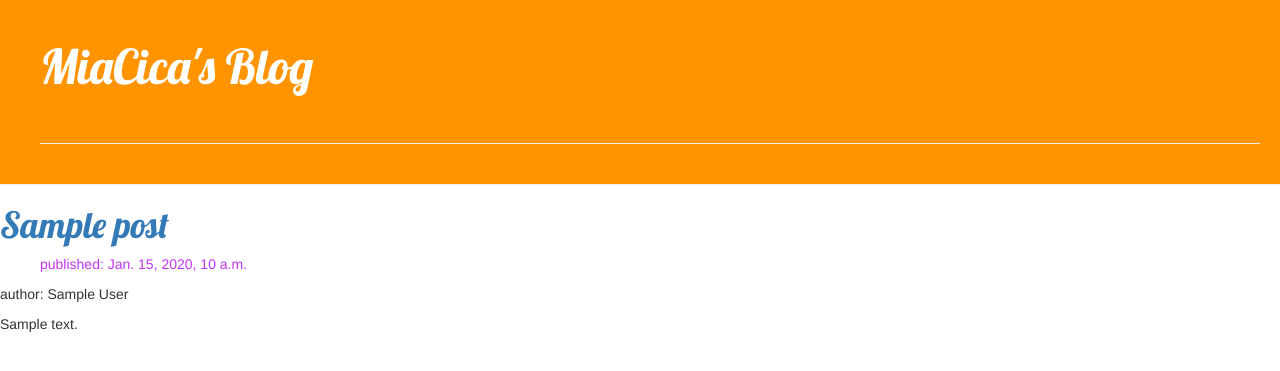
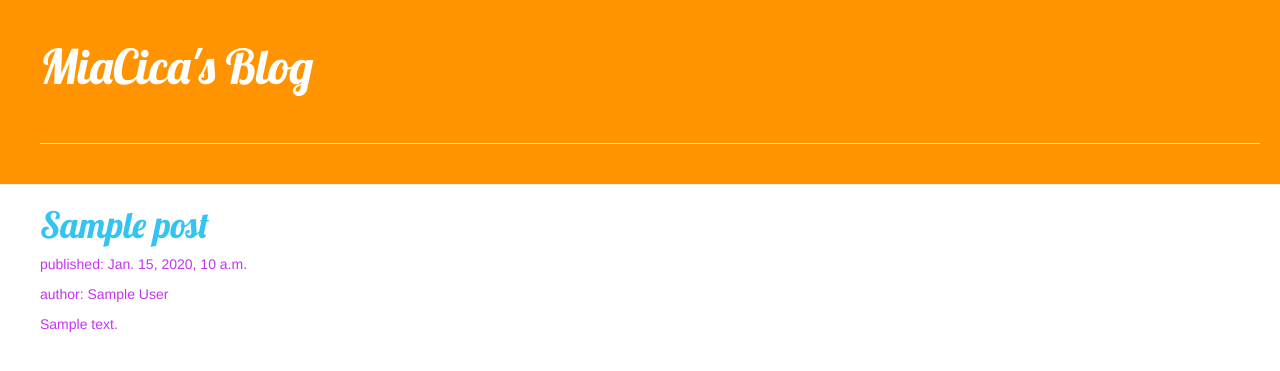
Before and after one commit to noncsilla/my-first-blog, a Django app: template blog/templates/blog/post_list.html in a window 1280 px wide. Shown: the top 371 px of the page. Run offline with Django 3.2, Linux system fonts and the light colour scheme; the template is opened without the code that fills it: most values are stand-ins (such as "Sample title", 1, 10 or a date in 2020); some libraries are stand-ins or nearby versions.

Commit message:
css javcol

```diff
--- a/blog/static/css/blog.css
+++ b/blog/static/css/blog.css
@@ -44,7 +44,7 @@
 		margin-left: 40px;
 	}
 
-.post h1 a, .post h1 a:visited {
+.post-title h1 a, .post h1 a:visited {
 		color: #35C3F2;
 		margin-left: 40px;
 	}
@@ -52,3 +52,11 @@
 		color: #C335F2;
 		margin-left: 40px;
 }
+.author {
+		color: #C335F2;
+		margin-left: 40px;
+}
+.text {
+		color: #C335F2;
+		margin-left: 40px;
+}
```
